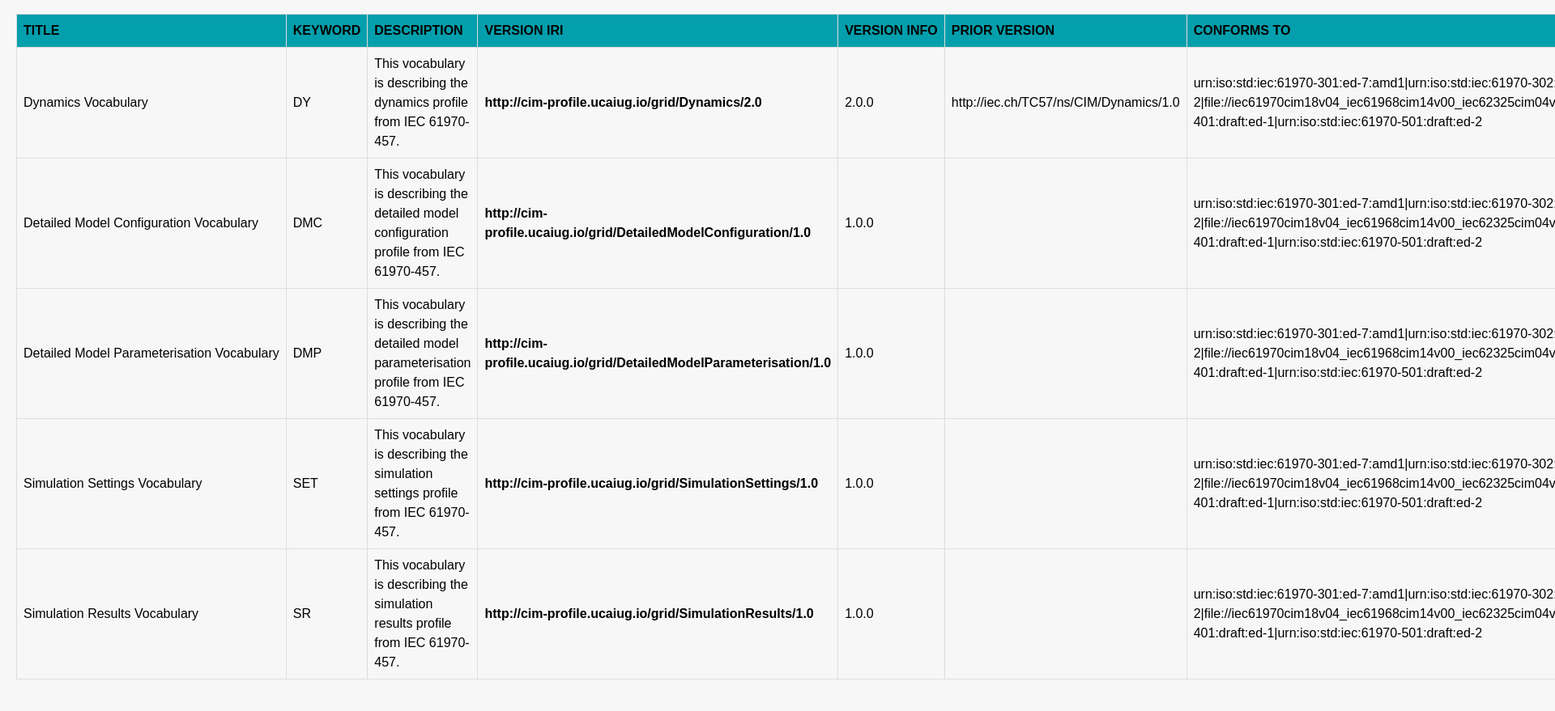
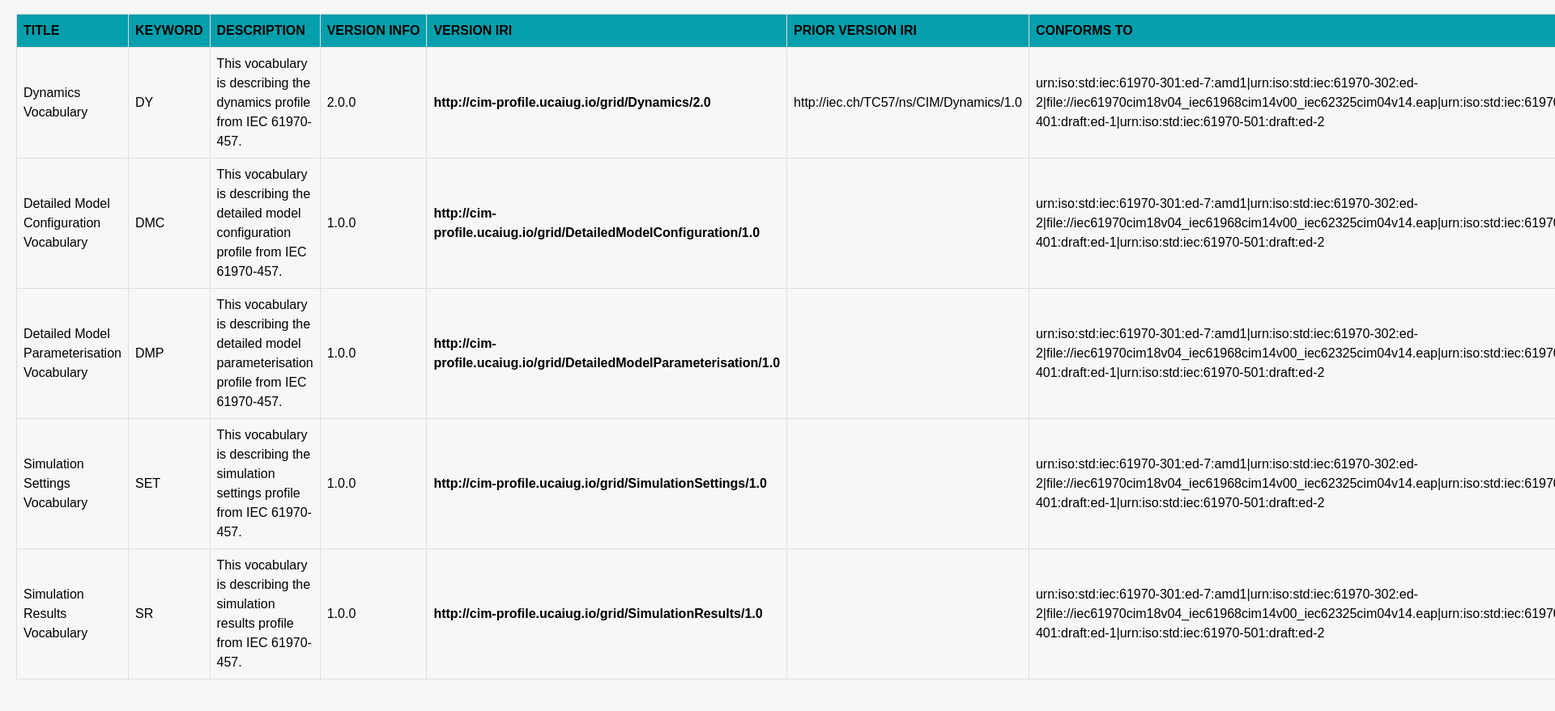
Before and after one commit to cimug-org/artifacts, a plain HTML site: page docs/IEC61970-4xx/457/2.0/index.html in a window 1280 px wide. Shown: the part 143-1022 px from the top of the page at 81% size, 1920 px wide, since content can reach past the window. Drawn offline with Linux system fonts and the light colour scheme.

Commit message:
Update index.html

```diff
--- a/docs/IEC61970-4xx/457/2.0/index.html
+++ b/docs/IEC61970-4xx/457/2.0/index.html
@@ -103,9 +103,9 @@
             <th>Title</th>
             <th>Keyword</th>
             <th>Description</th>
+            <th>Version Info</th>
             <th>Version IRI</th>
-            <th>Version Info</th>
-            <th>Prior Version</th>
+            <th>Prior Version IRI</th>
             <th>Conforms To</th>
             <th>Identifier</th>
           </tr>
@@ -113,55 +113,55 @@
         <tbody>
 
 <tr>
-    <td style="white-space: nowrap;">Dynamics Vocabulary</td>
-    <td>DY</td>
+    <td>Dynamics Vocabulary</td>
+    <td style="white-space: nowrap;">DY</td>
     <td>This vocabulary is describing the dynamics profile from IEC 61970-457.</td>
+    <td>2.0.0</td>
     <td><a href="http://cim-profile.ucaiug.io/grid/Dynamics/2.0">http://cim-profile.ucaiug.io/grid/Dynamics/2.0</a></td>
-    <td>2.0.0</td>
     <td>http://iec.ch/TC57/ns/CIM/Dynamics/1.0</td>
     <td>urn:iso:std:iec:61970-301:ed-7:amd1|urn:iso:std:iec:61970-302:ed-2|file://iec61970cim18v04_iec61968cim14v00_iec62325cim04v14.eap|urn:iso:std:iec:61970-401:draft:ed-1|urn:iso:std:iec:61970-501:draft:ed-2</td>
     <td>urn:uuid:a95a43f9-ca85-4bb1-ae0e-47c24952d97c</td>
 </tr>
 
 <tr>
-  <td style="white-space: nowrap;">Detailed Model Configuration Vocabulary</td>
-  <td>DMC</td>
+  <td>Detailed Model Configuration Vocabulary</td>
+  <td style="white-space: nowrap;">DMC</td>
   <td>This vocabulary is describing the detailed model configuration profile from IEC 61970-457.</td>
+  <td>1.0.0</td>
   <td><a href="http://cim-profile.ucaiug.io/grid/DetailedModelConfiguration/1.0">http://cim-profile.ucaiug.io/grid/DetailedModelConfiguration/1.0</a></td>
-  <td>1.0.0</td>
   <td><div></div></td>
   <td>urn:iso:std:iec:61970-301:ed-7:amd1|urn:iso:std:iec:61970-302:ed-2|file://iec61970cim18v04_iec61968cim14v00_iec62325cim04v14.eap|urn:iso:std:iec:61970-401:draft:ed-1|urn:iso:std:iec:61970-501:draft:ed-2</td>
   <td>urn:uuid:a95a43f9-ca85-4bb1-ae0e-47c24952d97c</td>
 </tr>
 
 <tr>
-  <td style="white-space: nowrap;">Detailed Model Parameterisation Vocabulary</td>
-  <td>DMP</td>
+  <td>Detailed Model Parameterisation Vocabulary</td>
+  <td style="white-space: nowrap;">DMP</td>
   <td>This vocabulary is describing the detailed model parameterisation profile from IEC 61970-457.</td>
+  <td>1.0.0</td>
   <td><a href="http://cim-profile.ucaiug.io/grid/DetailedModelParameterisation/1.0">http://cim-profile.ucaiug.io/grid/DetailedModelParameterisation/1.0</a></td>
-  <td>1.0.0</td>
   <td><div></div></td>
   <td>urn:iso:std:iec:61970-301:ed-7:amd1|urn:iso:std:iec:61970-302:ed-2|file://iec61970cim18v04_iec61968cim14v00_iec62325cim04v14.eap|urn:iso:std:iec:61970-401:draft:ed-1|urn:iso:std:iec:61970-501:draft:ed-2</td>
   <td>urn:uuid:4aee6aaf-25da-43ca-988f-bc463ba0c9cd</td>
 </tr>
 
 <tr>
-  <td style="white-space: nowrap;">Simulation Settings Vocabulary</td>
-  <td>SET</td>
+  <td>Simulation Settings Vocabulary</td>
+  <td style="white-space: nowrap;">SET</td>
   <td>This vocabulary is describing the simulation settings profile from IEC 61970-457.</td>
+  <td>1.0.0</td>
   <td><a href="http://cim-profile.ucaiug.io/grid/SimulationSettings/1.0">http://cim-profile.ucaiug.io/grid/SimulationSettings/1.0</a></td>
-  <td>1.0.0</td>
   <td><div></div></td>
   <td>urn:iso:std:iec:61970-301:ed-7:amd1|urn:iso:std:iec:61970-302:ed-2|file://iec61970cim18v04_iec61968cim14v00_iec62325cim04v14.eap|urn:iso:std:iec:61970-401:draft:ed-1|urn:iso:std:iec:61970-501:draft:ed-2</td>
   <td>urn:uuid:cfbfed85-d526-46c8-94cc-efd75f525bd2</td>
 </tr>
 
 <tr>
-  <td style="white-space: nowrap;">Simulation Results Vocabulary</td>
-  <td>SR</td>
+  <td>Simulation Results Vocabulary</td>
+  <td style="white-space: nowrap;">SR</td>
   <td>This vocabulary is describing the simulation results profile from IEC 61970-457.</td>
+  <td>1.0.0</td>
   <td><a href="http://cim-profile.ucaiug.io/grid/SimulationResults/1.0">http://cim-profile.ucaiug.io/grid/SimulationResults/1.0</a></td>
-  <td>1.0.0</td>
   <td><div></div></td>
   <td>urn:iso:std:iec:61970-301:ed-7:amd1|urn:iso:std:iec:61970-302:ed-2|file://iec61970cim18v04_iec61968cim14v00_iec62325cim04v14.eap|urn:iso:std:iec:61970-401:draft:ed-1|urn:iso:std:iec:61970-501:draft:ed-2</td>
   <td>urn:uuid:a2ea5a79-936b-48f1-b39c-87de2a96b5c6</td>
```
